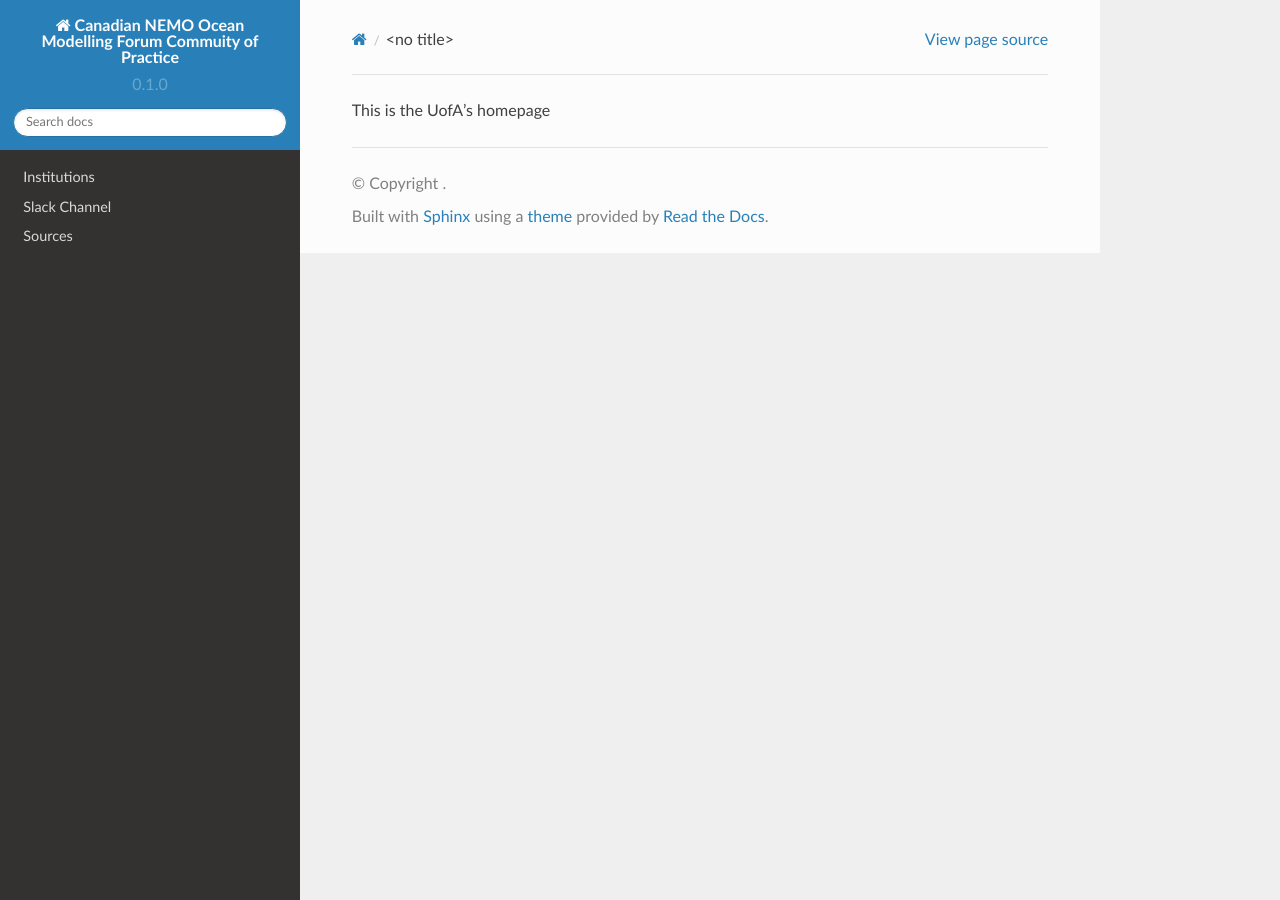
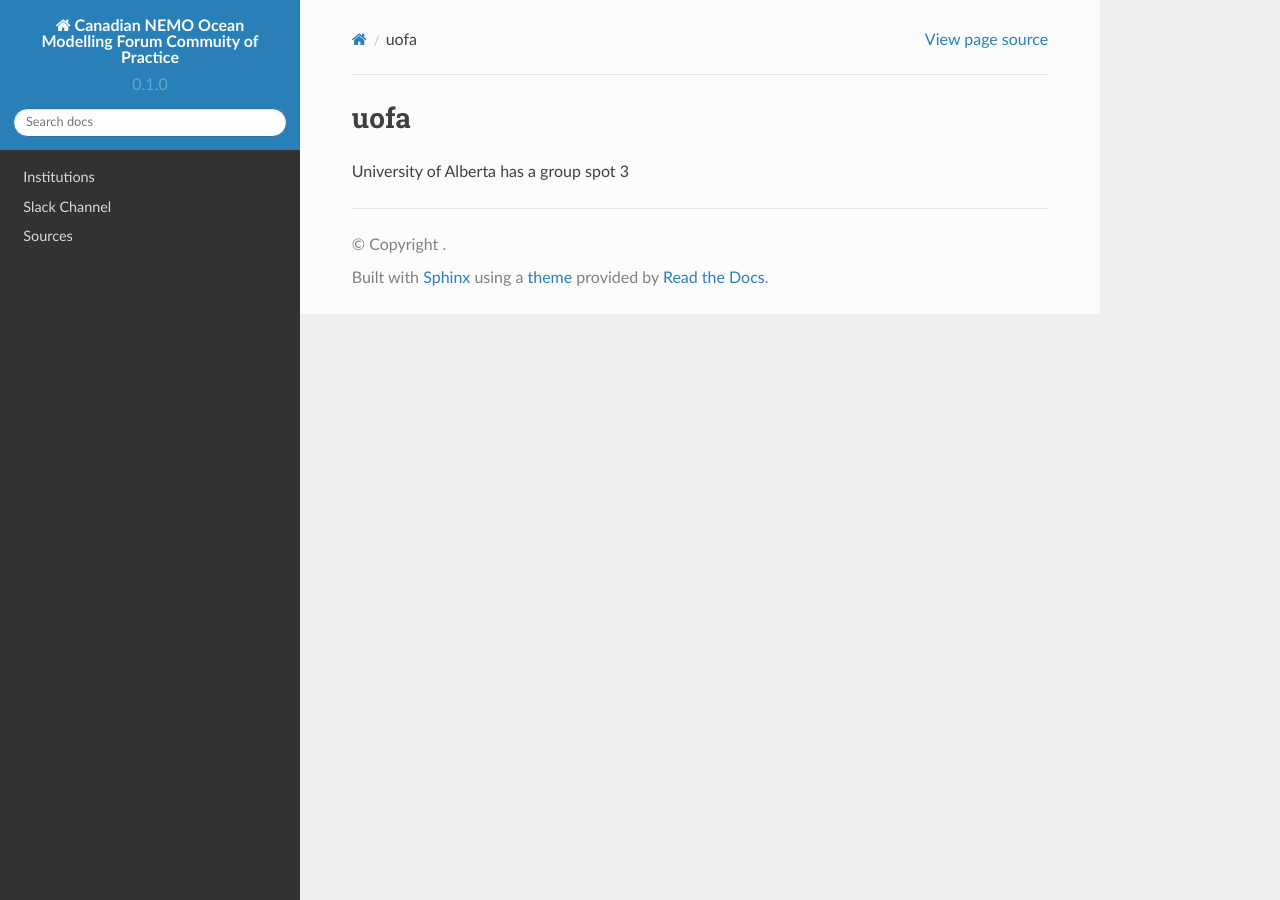
Before and after one commit to UofA-NEMO/Canadian-NEMO-Ocean-Modelling-Forum-Community-of-Practice, a Sphinx documentation site: the page built from docs/Institutions/UofA/index.rst, in a window 1280 px wide. Built offline with Sphinx 7.4.7 and the Read the Docs theme 2.0.0, drawn with Linux system fonts in a browser that asks for light colours.

Commit message:
Update index.rst

```diff
--- a/docs/Institutions/UofA/index.rst
+++ b/docs/Institutions/UofA/index.rst
@@ -1 +1,4 @@
-This is the UofA's homepage
+uofa
+====
+
+University of Alberta has a group spot 3
```
